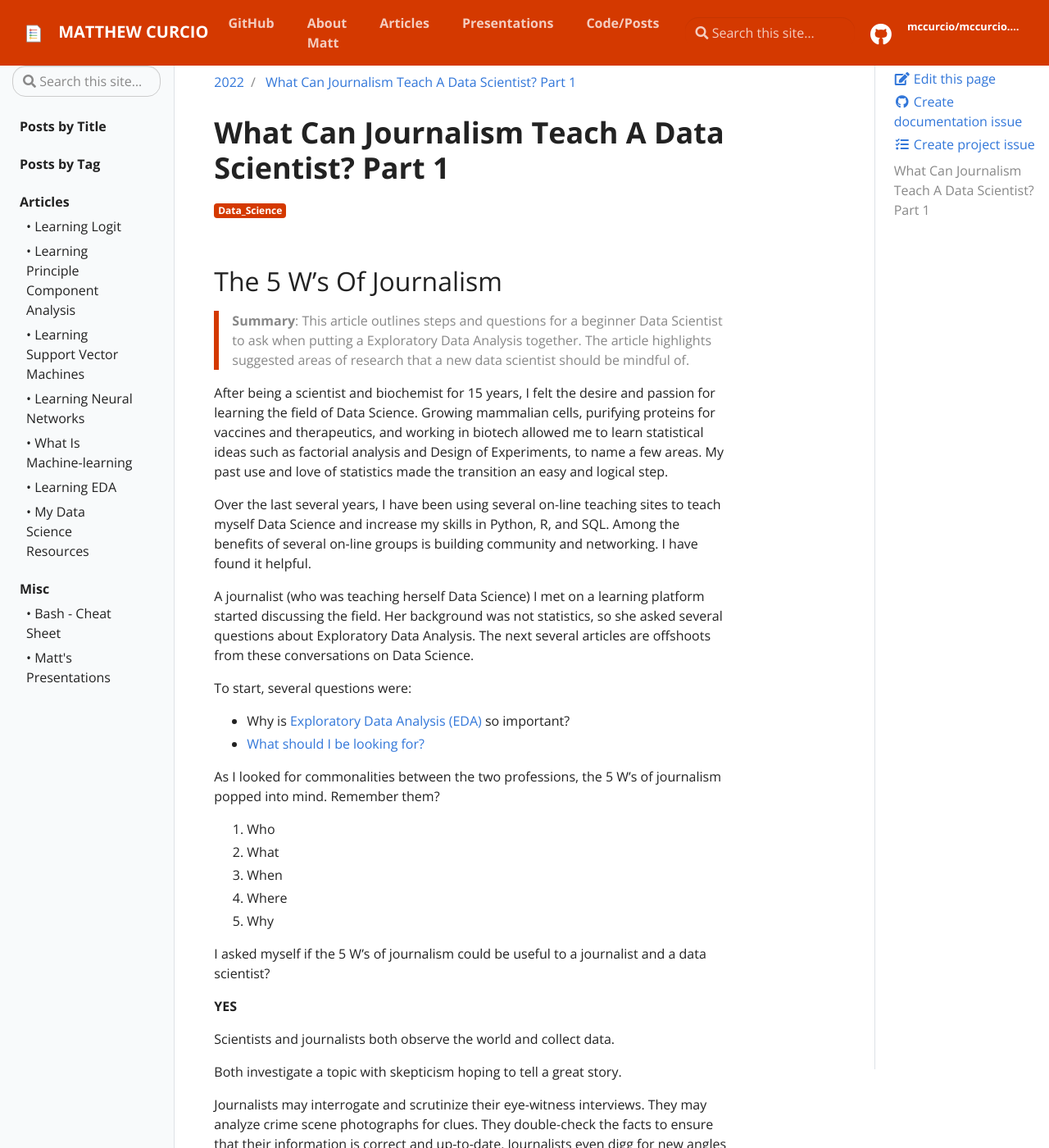
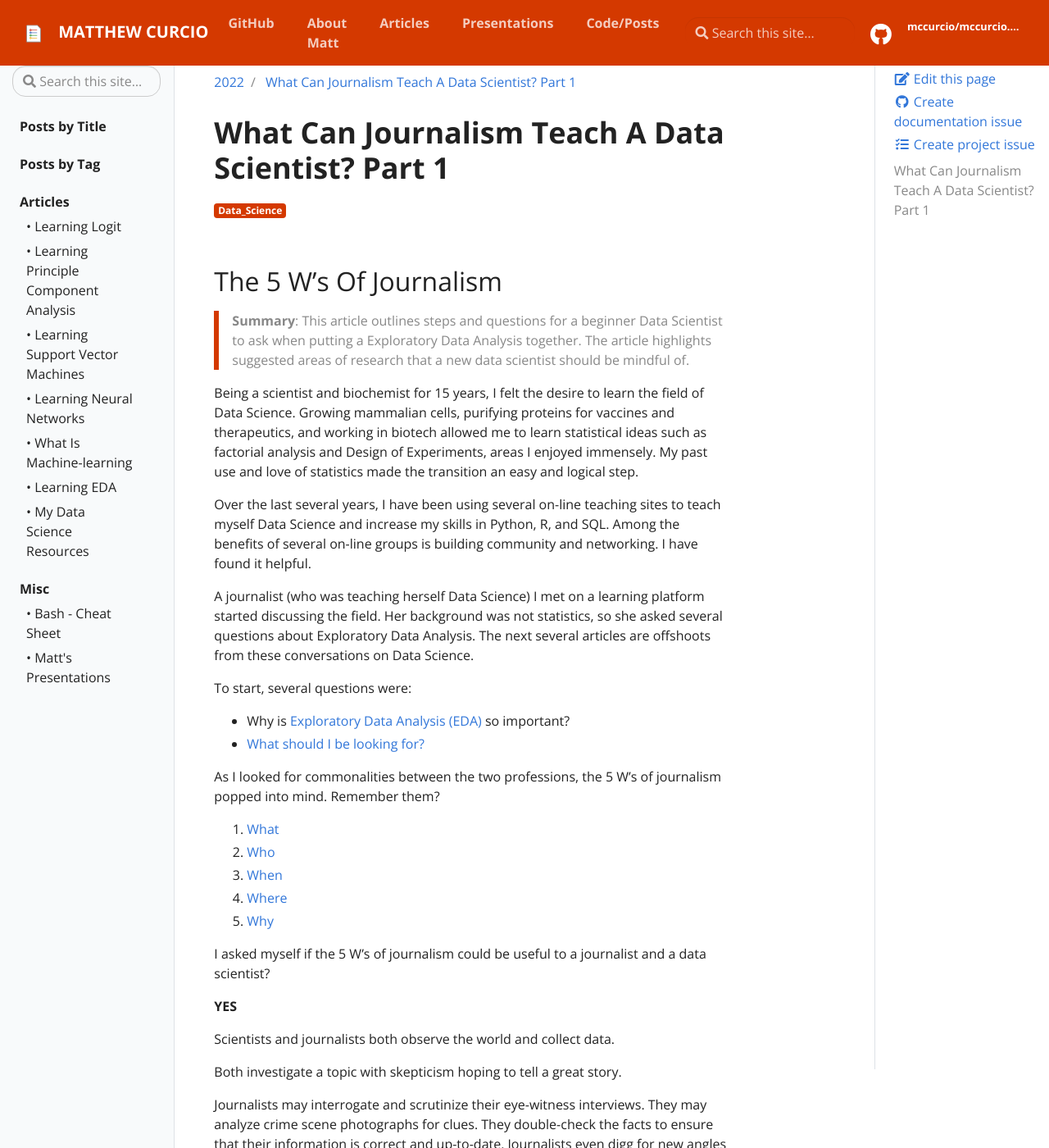
Before and after one commit to mccurcio/mccurcio.github.io, a Jekyll site: the page built from _posts/data_science/2022-07-06-journalism-ds.md, in a window 1280 px wide and 1400 px high. Shown: the whole window at 82% size. Built offline with Jekyll 4.4.1, drawn with Linux system fonts in a browser that asks for light colours; our own code applies the rules of GitHub Pages for plain Markdown files; some of the changed lines change nothing that is shown.

Commit message:
Added internal links to Journal-ds

```diff
--- a/_posts/data_science/2022-07-06-journalism-ds.md
+++ b/_posts/data_science/2022-07-06-journalism-ds.md
@@ -7,7 +7,7 @@ tags: Data_Science
 
 >**Summary**: This article outlines steps and questions for a beginner Data Scientist to ask when putting a Exploratory Data Analysis together. The article highlights suggested areas of research that a new data scientist should be mindful of.
 
-After being a scientist and biochemist for 15 years, I felt the desire and passion for learning the field of Data Science. Growing mammalian cells, purifying proteins for vaccines and therapeutics, and working in biotech allowed me to learn statistical ideas such as factorial analysis and Design of Experiments, to name a few areas. My past use and love of statistics made the transition an easy and logical step.
+Being a scientist and biochemist for 15 years, I felt the desire to learn the field of Data Science. Growing mammalian cells, purifying proteins for vaccines and therapeutics, and working in biotech allowed me to learn statistical ideas such as factorial analysis and Design of Experiments, areas I enjoyed immensely. My past use and love of statistics made the transition an easy and logical step.
 
 Over the last several years, I have been using several on-line teaching sites to teach myself Data Science and increase my skills in Python, R, and SQL. Among the benefits of several on-line groups is building community and networking. I have found it helpful.
 
@@ -20,11 +20,11 @@ To start, several questions were:
 
 As I looked for commonalities between the two professions, the 5 W's of journalism popped into mind. Remember them?
 
-1. Who
-2. What
-3. When
-4. Where
-5. Why
+1. [What](#what)
+2. [Who](#who)
+3. [When](#when)
+4. [Where](#where)
+5. [Why](#why)
 
 I asked myself if the 5 W's of journalism could be useful to a journalist and a data scientist?
 
```
